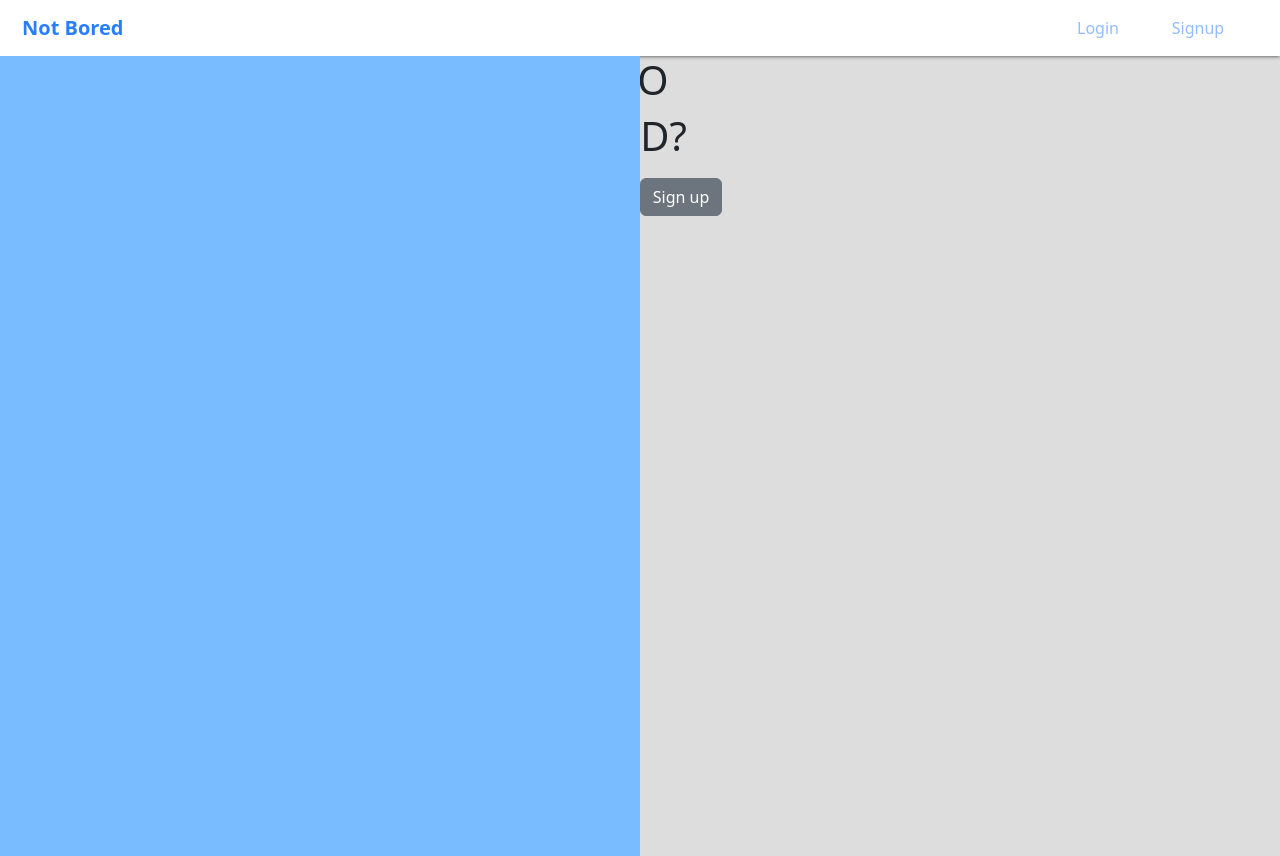
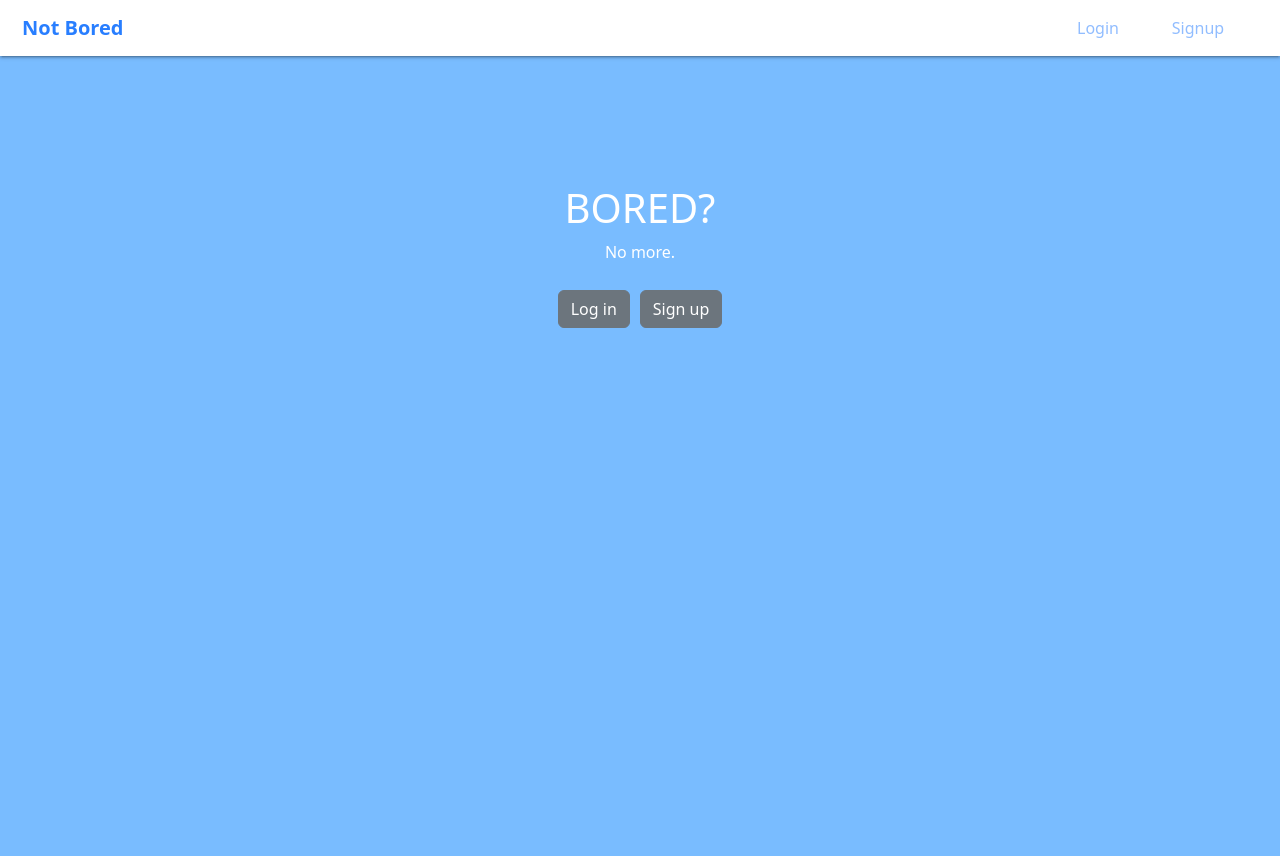
Before and after one commit to adshay18/Capstone-2, a React (Create React App) app in the folder frontend/: page / in a window 1280 px wide. After the commit the page ends 800 px from the top, so only its background shows below. Built offline with nearby package versions, Linux system fonts and the light colour scheme; no server answers.

Commit message:
finish styling home page

```diff
--- a/frontend/src/App.css
+++ b/frontend/src/App.css
@@ -23,11 +23,11 @@
 }
 
 html {
-  background-color: rgb(221, 221, 221);
+  background-color: rgb(121, 188, 255);
 }
 
 main {
-  background-color: rgb(221, 221, 221);
+  background-color: rgb(121, 188, 255);
   text-align: center;
 
 }
--- a/frontend/src/Home.css
+++ b/frontend/src/Home.css
@@ -14,28 +14,20 @@ section a {
 }
 
 section a:hover {
-	color: #287eff;
+	color: rgb(121, 188, 255);
+}
+
+h1 {
+	font-size: 15vw;
 }
 
 .card-title {
 	font-size: 2rem;
 }
 
-
-.HomeSection {
-	background-color: rgb(221,221,221);
-}
-
-div.side-blue {
-	height: 100%;
-	width: 50%;
-	position: absolute;
-	margin-top: 0;
-	background-color: rgb(121, 188, 255);
-}
-
 div.home-text {
-	z-index: 999;
+	padding-top: 10vw;
+	color: white;
 }
 
 div.home-container {
--- a/frontend/src/Home.js
+++ b/frontend/src/Home.js
@@ -10,12 +10,19 @@ const Home = () => {
 		<section className="col-md-12">
 
 			<div className='home-container'>
-				<div className='side-blue'></div>
 				<div className='home-text'>
-					<h1>BO</h1>
-					<h1>RED?</h1>
-				</div>
-				{currUser.username ?
+					{currUser.username ?
+						<div>
+							<h1>BORED?</h1>
+							<p>...again?</p>
+						</div>
+
+						:
+						<div>
+							<h1>BORED?</h1>
+							<p>No more.</p>
+						</div>}
+					{currUser.username ?
 				<h4>Welcome back, {currUser.firstName}.</h4> :
 				<div>
 					<Button className="Home-form-button">
@@ -27,6 +34,8 @@ const Home = () => {
 				</div>
 				}
 			</div>
+				</div>
+
 
 		</section>
 	);
```
